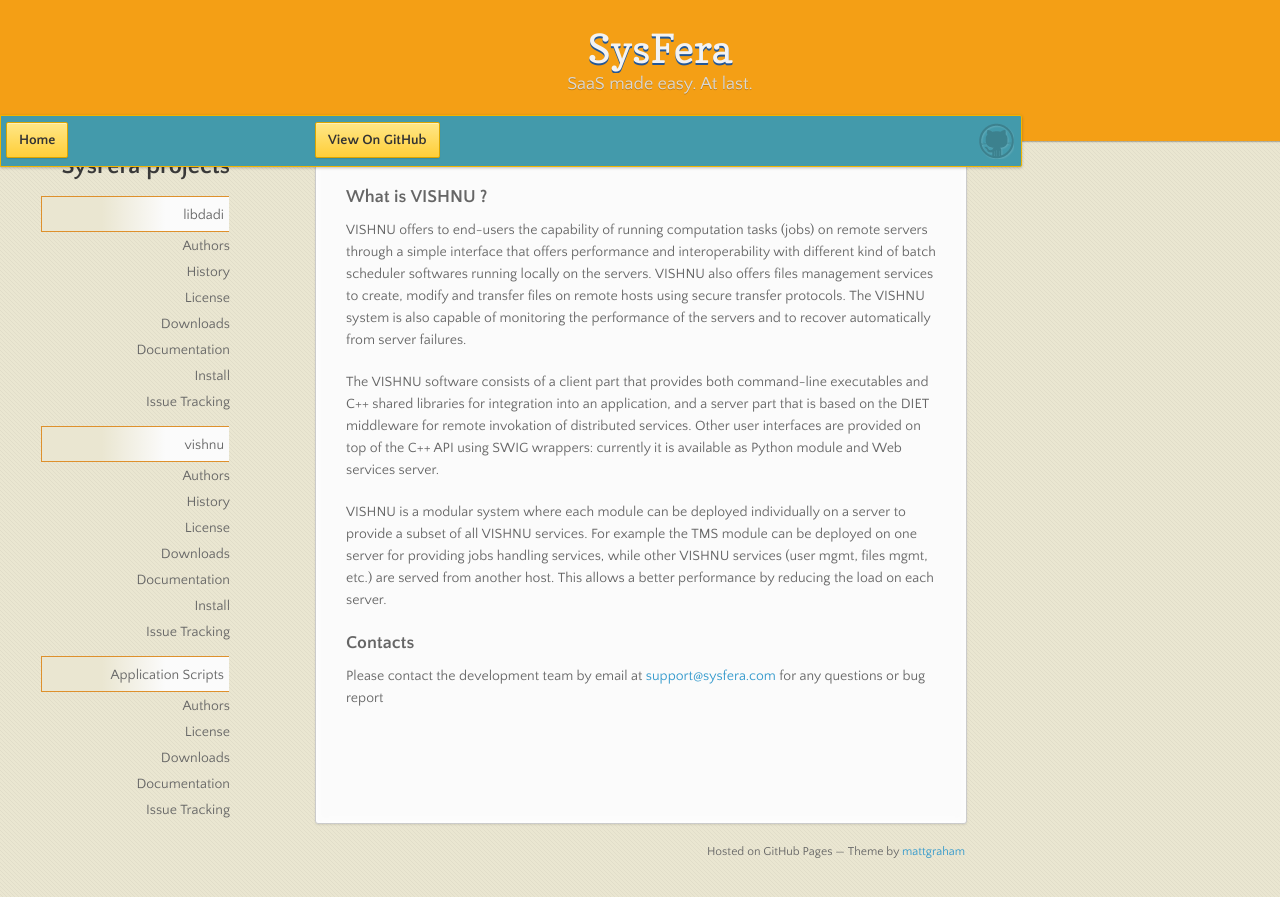
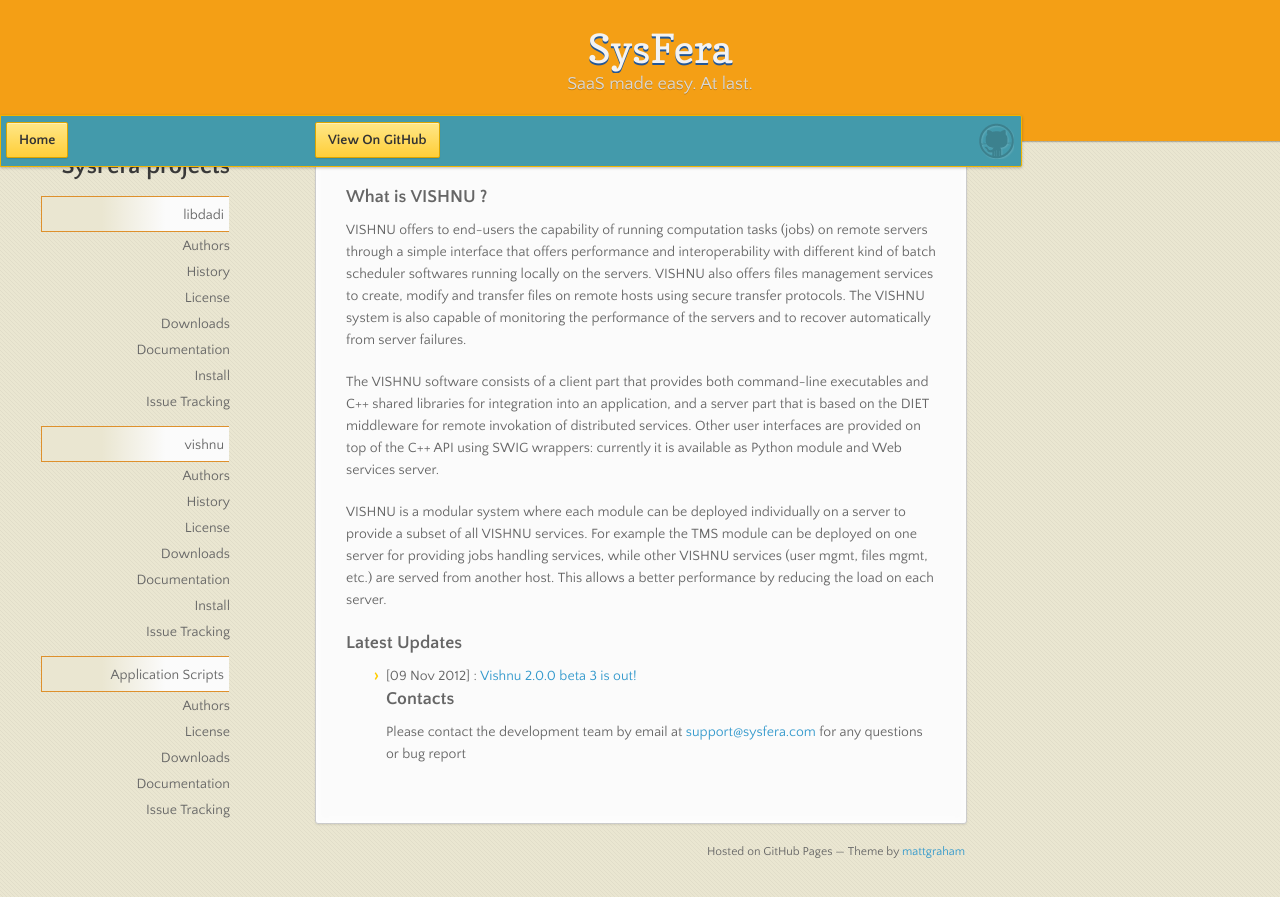
Before and after one commit to dloureiro/sysfera.github.com, a Jekyll site: the page built from _posts/2012-10-19-Vishnu.html, in a window 1280 px wide and 900 px high, scrolled down 36 px. Shown: the top 897 px of the window. Built offline with Jekyll 4.4.1, drawn with Linux system fonts in a browser that asks for light colours; nearby versions of some CDN libraries; Markdown is read by kramdown in place of the engine named in the settings.

Commit message:
Adding latest news

```diff
--- a/_posts/2012-10-19-Vishnu.html
+++ b/_posts/2012-10-19-Vishnu.html
@@ -24,6 +24,13 @@
 	while other VISHNU services (user mgmt, files mgmt, etc.) are served from
 	another host. This allows a better performance by reducing the load on each
 	server.</p>
+
+	<h3>Latest Updates</h3>
+	<ul>
+	{% for post in site.categories["vishnu-news"] limit: 10 %}
+		<li>[{{ post.date | date_to_string }}] : <a href="{{ post.url }}">{{ post.title }}</a></li>
+	{% endfor %}
+
 	<h3>Contacts</h3>
 	<p>Please contact the development team by email at <a href="mailto:support@sysfera.com">support@sysfera.com</a> for any questions or bug report</p>
 	</section>
--- a/_posts/2012-11-09-Vishnu_v2.0.0beta3_is_out.html
+++ b/_posts/2012-11-09-Vishnu_v2.0.0beta3_is_out.html
@@ -6,7 +6,8 @@
 layout: default
 ---
 <section>
-	<p>The latest version of Vishnu, v2.0.0 beta 3 is out! Here is the
+	<p>The latest version of Vishnu, v2.0.0 beta 3 is out!<br />
+	Here is the
 		corresponding changelog:
 	<ul>
 		<li>New features :
```
